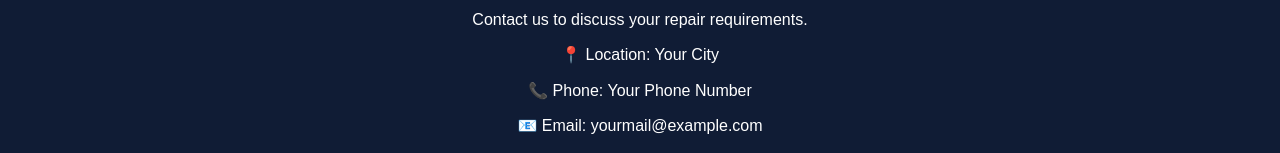
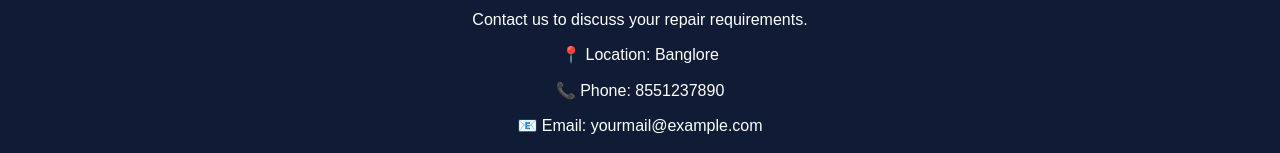
Before and after one commit to ajayshankar176-star/gitaction-s3, a plain HTML site: page index.html in a window 1280 px wide. Shown: the part 1743-1896 px from the top of the page. Drawn offline with Linux system fonts and the light colour scheme.

Commit message:
Update index.html

```diff
--- a/index.html
+++ b/index.html
@@ -239,8 +239,8 @@
         <p>Need help with your laptop?</p>
         <p>Contact us to discuss your repair requirements.</p>
 
-        <p>📍 Location: Your City</p>
-        <p>📞 Phone: Your Phone Number</p>
+        <p>📍 Location: Banglore</p>
+        <p>📞 Phone: 8551237890</p>
         <p>📧 Email: yourmail@example.com</p>
 
         <br>
```
